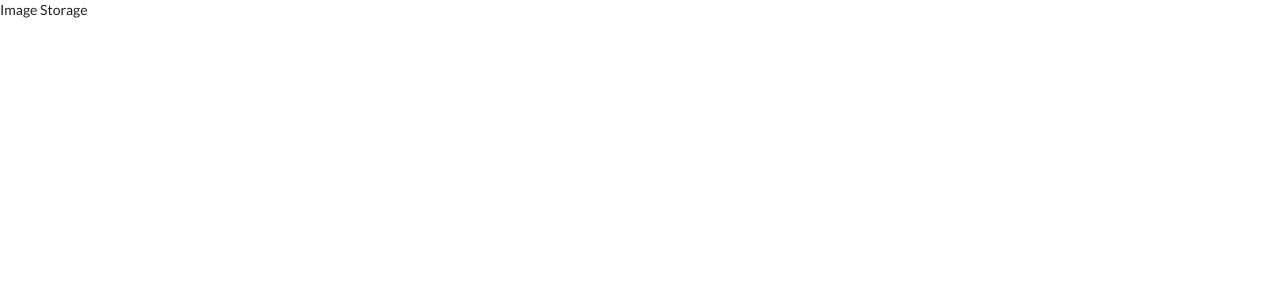
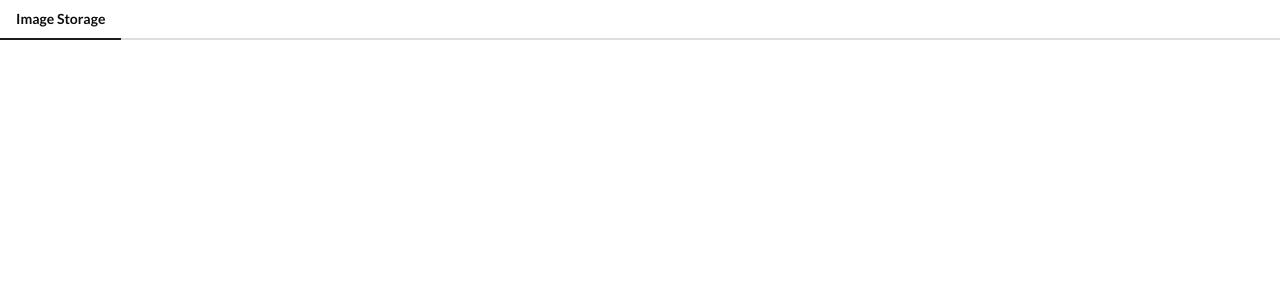
Before and after one commit to maechel/images, a Vue app: page / in a window 1280 px wide. Shown: the top 300 px of the page. Built offline with nearby package versions, Linux system fonts and the light colour scheme.

Commit message:
Styling AppHeader

```diff
--- a/src/components/AppHeader.vue
+++ b/src/components/AppHeader.vue
@@ -1,6 +1,8 @@
 <template>
-    <div>
-        Image Storage
+    <div class="ui secondary pointing menu">
+        <a href="/" class="active item">
+            Image Storage
+        </a>
     </div>
 </template>
 
```
